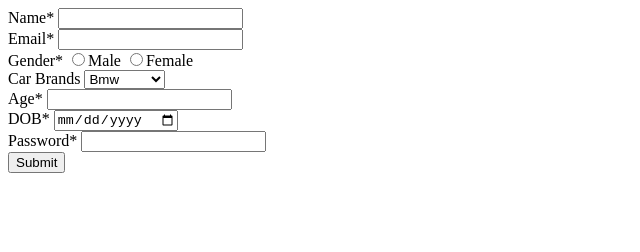
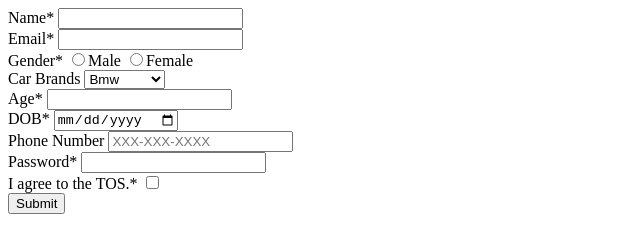
Before and after one commit to acciojob/signup-form-car-pranavbadhan8, a website: page main.html in a window 1280 px wide. Shown: the whole page, without its empty margins (0-640 px from the left). Drawn offline with Linux system fonts and the light colour scheme.

Commit message:
created a submission

```diff
--- a/main.html
+++ b/main.html
@@ -77,9 +77,17 @@
 			<label for="dob">DOB*</label>
 			<input type="date" id="dob" required>
 		</div>
-		<div>
+	     <div>
+	     <label for="tel">Phone Number</label>
+		<input type="number" id="tel" name="PhoneNo" placeholder="XXX-XXX-XXXX">
+		</div>
+			 <div>
 			<label for="password">Password*</label>
 			<input type="password" id="password" required>
+		</div>
+	    <div>
+		<label for="Checkbox">I agree to the TOS.*</label>
+		<input type="checkbox" id="checkbox" name="Checkbox" required>
 		</div>
 		<div>
 			<button type="submit">Submit</button>
```
